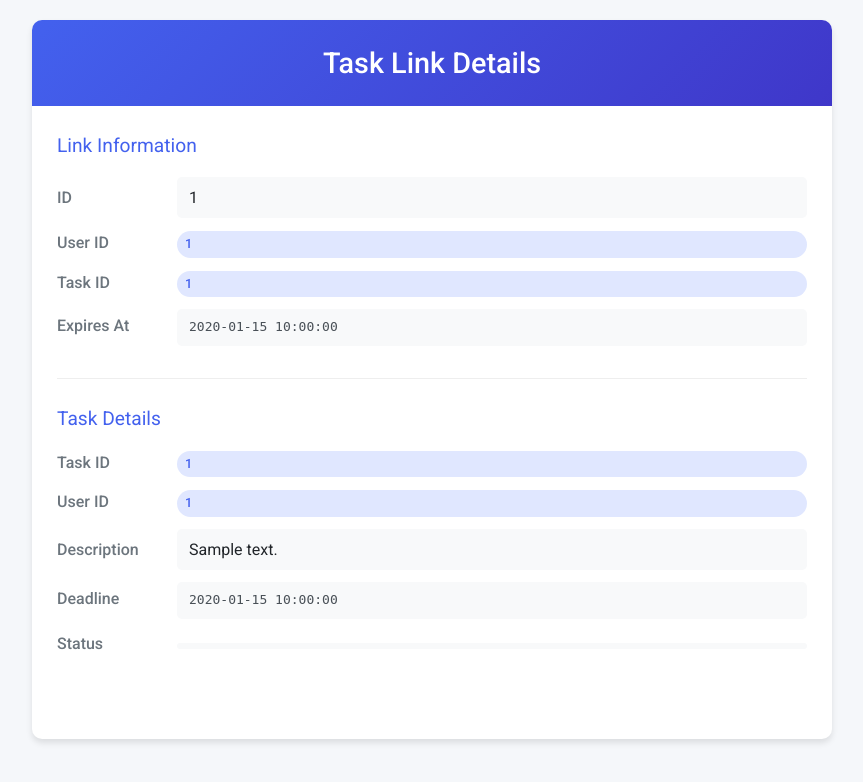
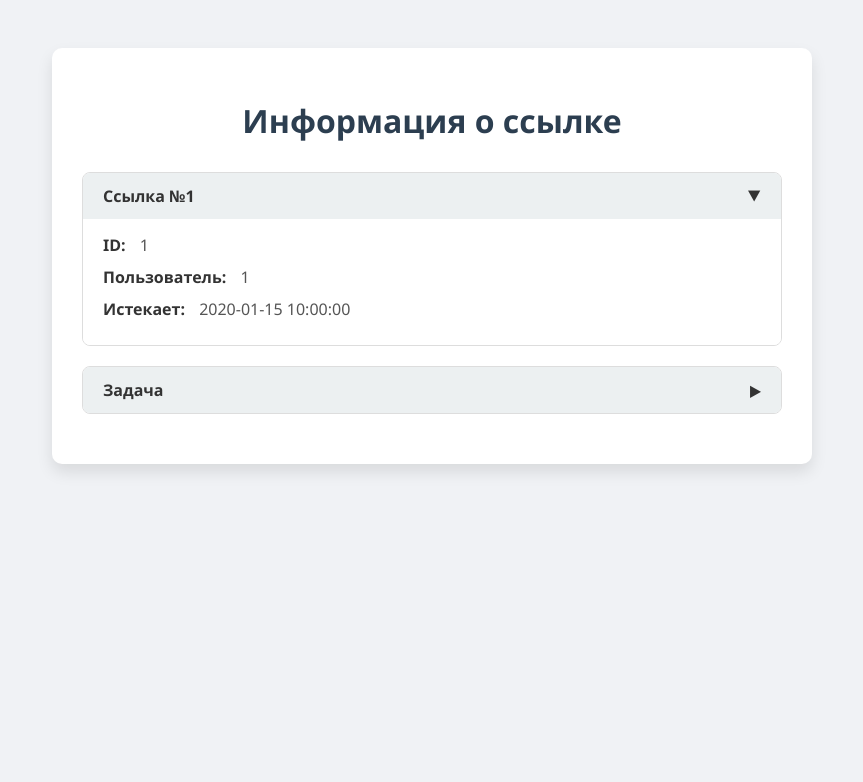
Before and after one commit to killergot/ULULa-labs, a FastAPI app: template backend/templates/pretty_json.html in a window 1280 px wide. Shown: the top 782 px of the page, without its empty margins (208-1071 px from the left). Run offline with FastAPI, Linux system fonts and the light colour scheme; the template is opened without the code that fills it: most values are stand-ins (such as "Sample title", 1, 10 or a date in 2020); parts of the project's set-up code (start-up, migrations or seed data) failed here and were passed over.

Commit message:
bugfix in template

```diff
--- a/backend/app/services/shared_links_service.py
+++ b/backend/app/services/shared_links_service.py
@@ -81,7 +81,7 @@
                     "expires_at": link.expires_at.isoformat(),
                     "task": {
                         "description": link.task.description,
-                        "deadline": link.task.deadline.isoformat(),
+                        "deadline": link.task.deadline.isoformat() if link.task.deadline else None,
                         "task_flag": link.task.task_flag
                     } if link.task else None
                 }
--- a/backend/templates/pretty_json.html
+++ b/backend/templates/pretty_json.html
@@ -1,202 +1,152 @@
 <!DOCTYPE html>
-<html lang="en">
+<html lang="ru">
 <head>
     <meta charset="UTF-8">
-    <meta name="viewport" content="width=device-width, initial-scale=1.0">
-    <title>Task Link Details</title>
-    <link href="https://fonts.googleapis.com/css2?family=Roboto:wght@300;400;500&display=swap" rel="stylesheet">
+    <title>Информация о ссылке</title>
     <style>
-        :root {
-            --primary: #4361ee;
-            --secondary: #3f37c9;
-            --light: #f8f9fa;
-            --dark: #212529;
-            --success: #4cc9f0;
-            --warning: #f8961e;
-            --danger: #f72585;
-        }
-
-        * {
-            box-sizing: border-box;
-            margin: 0;
-            padding: 0;
-        }
-
         body {
-            font-family: 'Roboto', sans-serif;
-            line-height: 1.6;
-            color: var(--dark);
-            background-color: #f5f7fa;
-            padding: 20px;
+            font-family: "Segoe UI", Tahoma, Geneva, Verdana, sans-serif;
+            background-color: #f0f2f5;
+            padding: 40px;
+            color: #333;
         }
 
         .container {
-            max-width: 800px;
+            max-width: 700px;
             margin: 0 auto;
             background: white;
+            padding: 30px;
             border-radius: 10px;
-            box-shadow: 0 4px 6px rgba(0, 0, 0, 0.1);
+            box-shadow: 0 8px 16px rgba(0,0,0,0.1);
+        }
+
+        h1 {
+            text-align: center;
+            color: #2c3e50;
+            margin-bottom: 30px;
+        }
+
+        .section {
+            margin-bottom: 20px;
+            border: 1px solid #ddd;
+            border-radius: 8px;
             overflow: hidden;
         }
 
-        .header {
-            background: linear-gradient(135deg, var(--primary), var(--secondary));
-            color: white;
-            padding: 20px;
-            text-align: center;
-        }
-
-        .header h1 {
-            font-weight: 500;
-            font-size: 1.8rem;
-        }
-
-        .content {
-            padding: 25px;
-        }
-
-        .section {
-            margin-bottom: 25px;
-            border-bottom: 1px solid #eee;
-            padding-bottom: 20px;
-        }
-
-        .section:last-child {
-            border-bottom: none;
-        }
-
-        .section-title {
-            color: var(--primary);
-            font-size: 1.2rem;
-            margin-bottom: 15px;
+        .section-header {
+            background-color: #ecf0f1;
+            padding: 12px 20px;
+            cursor: pointer;
+            user-select: none;
+            font-weight: bold;
             display: flex;
+            justify-content: space-between;
             align-items: center;
         }
 
-        .field {
-            display: flex;
-            margin-bottom: 12px;
-            align-items: baseline;
+        .section-header:hover {
+            background-color: #e0e7ea;
         }
 
-        .field-name {
-            font-weight: 500;
-            min-width: 120px;
-            color: #6c757d;
+        .section-content {
+            max-height: 0;
+            overflow: hidden;
+            transition: max-height 0.4s ease;
+            padding: 0 20px;
+            background-color: #fff;
         }
 
-        .field-value {
-            flex-grow: 1;
-            padding: 8px 12px;
-            background: var(--light);
-            border-radius: 5px;
-            word-break: break-word;
+        .section-content.open {
+            padding: 15px 20px;
         }
 
-        .badge {
-            display: inline-block;
-            padding: 3px 8px;
-            border-radius: 20px;
-            font-size: 0.8rem;
-            font-weight: 500;
+        .item {
+            margin-bottom: 10px;
         }
 
-        .badge-primary {
-            background-color: #e0e7ff;
-            color: var(--primary);
+        .label {
+            font-weight: bold;
         }
 
-        .date {
-            color: #495057;
-            font-family: monospace;
+        .value {
+            margin-left: 10px;
+            color: #555;
         }
 
-        .task-flag-0 {
-            background-color: #ebfbee;
-            color: #2b8a3e;
+        .no-data {
+            font-style: italic;
+            color: #aaa;
         }
 
-        .task-flag-1 {
-            background-color: #fff3bf;
-            color: #e67700;
+        .arrow {
+            transition: transform 0.3s ease;
         }
 
-        @media (max-width: 600px) {
-            .field {
-                flex-direction: column;
-            }
-
-            .field-name {
-                margin-bottom: 5px;
-            }
+        .arrow.down {
+            transform: rotate(90deg);
         }
     </style>
 </head>
 <body>
     <div class="container">
-        <div class="header">
-            <h1>Task Link Details</h1>
+        <h1>Информация о ссылке</h1>
+
+        <div class="section">
+            <div class="section-header" onclick="toggleSection(this)">
+                Ссылка №{{ link.id }}
+                <span class="arrow">▶</span>
+            </div>
+            <div class="section-content">
+                <div class="item"><span class="label">ID:</span> <span class="value">{{ link.id }}</span></div>
+                <div class="item"><span class="label">Пользователь:</span> <span class="value">{{ link.user_id }}</span></div>
+                <div class="item"><span class="label">Истекает:</span> <span class="value">{{ link.expires_at }}</span></div>
+            </div>
         </div>
 
-        <div class="content">
-            <div class="section">
-                <div class="section-title">Link Information</div>
-
-                <div class="field">
-                    <div class="field-name">ID</div>
-                    <div class="field-value">{{ id }}</div>
-                </div>
-
-                <div class="field">
-                    <div class="field-name">User ID</div>
-                    <div class="field-value badge badge-primary">{{ user_id }}</div>
-                </div>
-
-                <div class="field">
-                    <div class="field-name">Task ID</div>
-                    <div class="field-value badge badge-primary">{{ task_id }}</div>
-                </div>
-
-                <div class="field">
-                    <div class="field-name">Expires At</div>
-                    <div class="field-value date">{{ expires_at }}</div>
-                </div>
+        <div class="section">
+            <div class="section-header" onclick="toggleSection(this)">
+                Задача
+                <span class="arrow">▶</span>
             </div>
-
-            {% if task %}
-            <div class="section">
-                <div class="section-title">Task Details</div>
-
-                <div class="field">
-                    <div class="field-name">Task ID</div>
-                    <div class="field-value badge badge-primary">{{ task.task_id }}</div>
-                </div>
-
-                <div class="field">
-                    <div class="field-name">User ID</div>
-                    <div class="field-value badge badge-primary">{{ task.user_id }}</div>
-                </div>
-
-                <div class="field">
-                    <div class="field-name">Description</div>
-                    <div class="field-value">{{ task.description }}</div>
-                </div>
-
-                <div class="field">
-                    <div class="field-name">Deadline</div>
-                    <div class="field-value date">{{ task.deadline }}</div>
-                </div>
-
-                <div class="field">
-                    <div class="field-name">Status</div>
-                    <div class="field-value badge task-flag-{{ task.task_flag }}">
-                        {% if task.task_flag == 0 %}Active{% endif %}
-                        {% if task.task_flag == 1 %}Pending{% endif %}
-                    </div>
-                </div>
+            <div class="section-content">
+                {% if link.task %}
+                    <div class="item"><span class="label">Описание:</span> <span class="value">{{ link.task.description }}</span></div>
+                    <div class="item"><span class="label">Срок:</span> <span class="value">{{ link.task.deadline }}</span></div>
+                    <div class="item"><span class="label">Флаг задачи:</span> <span class="value">{{ link.task.task_flag }}</span></div>
+                {% else %}
+                    <div class="no-data">Задача не прикреплена.</div>
+                {% endif %}
             </div>
-            {% endif %}
         </div>
     </div>
+
+    <script>
+        function toggleSection(header) {
+            const content = header.nextElementSibling;
+            const arrow = header.querySelector(".arrow");
+
+            if (content.style.maxHeight && content.style.maxHeight !== "0px") {
+                content.style.maxHeight = "0";
+                content.classList.remove("open");
+                arrow.classList.remove("down");
+            } else {
+                content.style.maxHeight = content.scrollHeight + "px";
+                content.classList.add("open");
+                arrow.classList.add("down");
+            }
+        }
+
+        // Если хочешь, чтобы первый блок был открыт по умолчанию:
+        window.addEventListener("DOMContentLoaded", () => {
+            const firstSection = document.querySelector(".section-content");
+            const firstArrow = document.querySelector(".section-header .arrow");
+
+            if (firstSection) {
+                firstSection.style.maxHeight = firstSection.scrollHeight + "px";
+                firstSection.classList.add("open");
+                if (firstArrow) firstArrow.classList.add("down");
+            }
+        });
+    </script>
 </body>
 </html>
```
